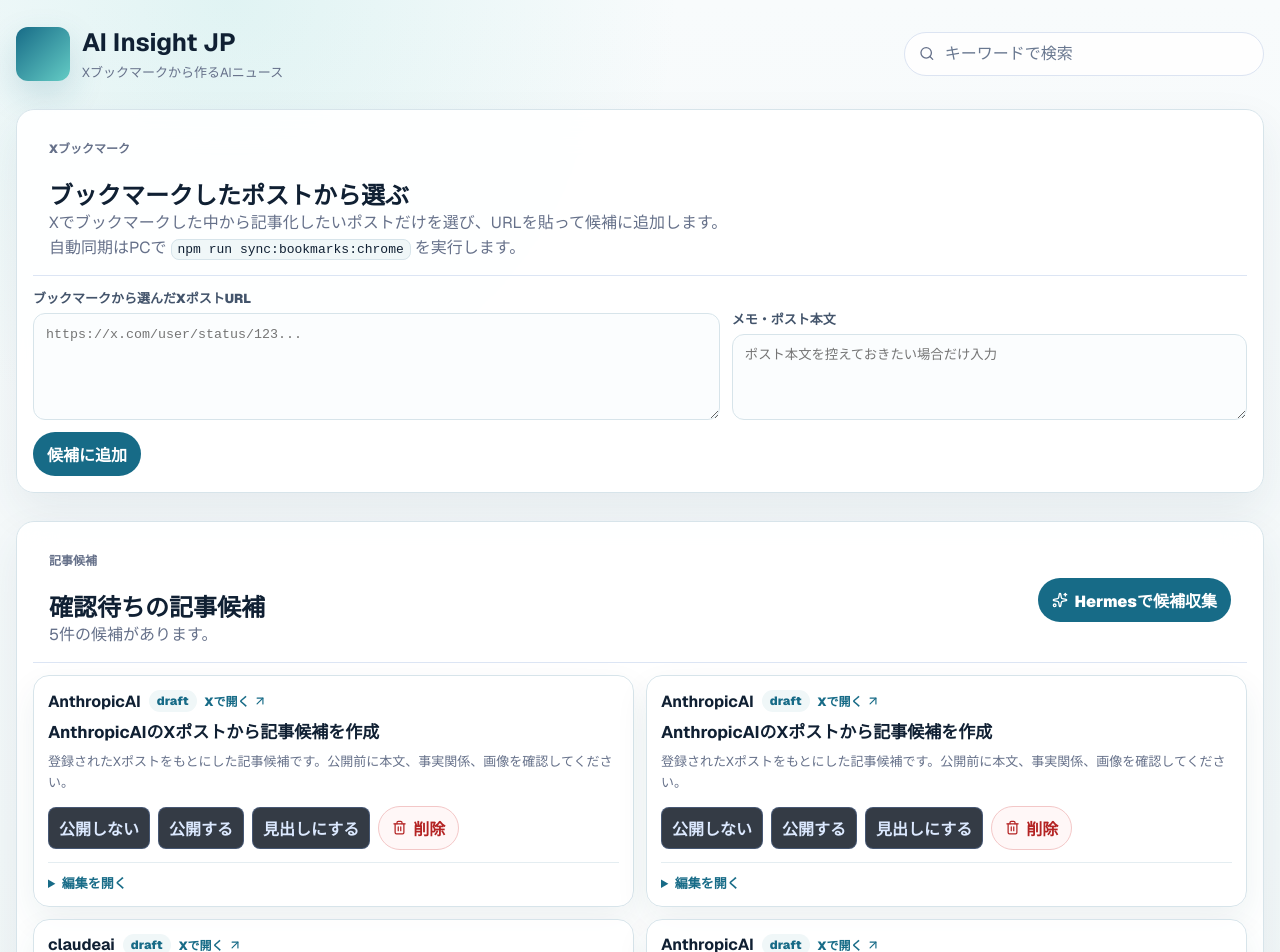
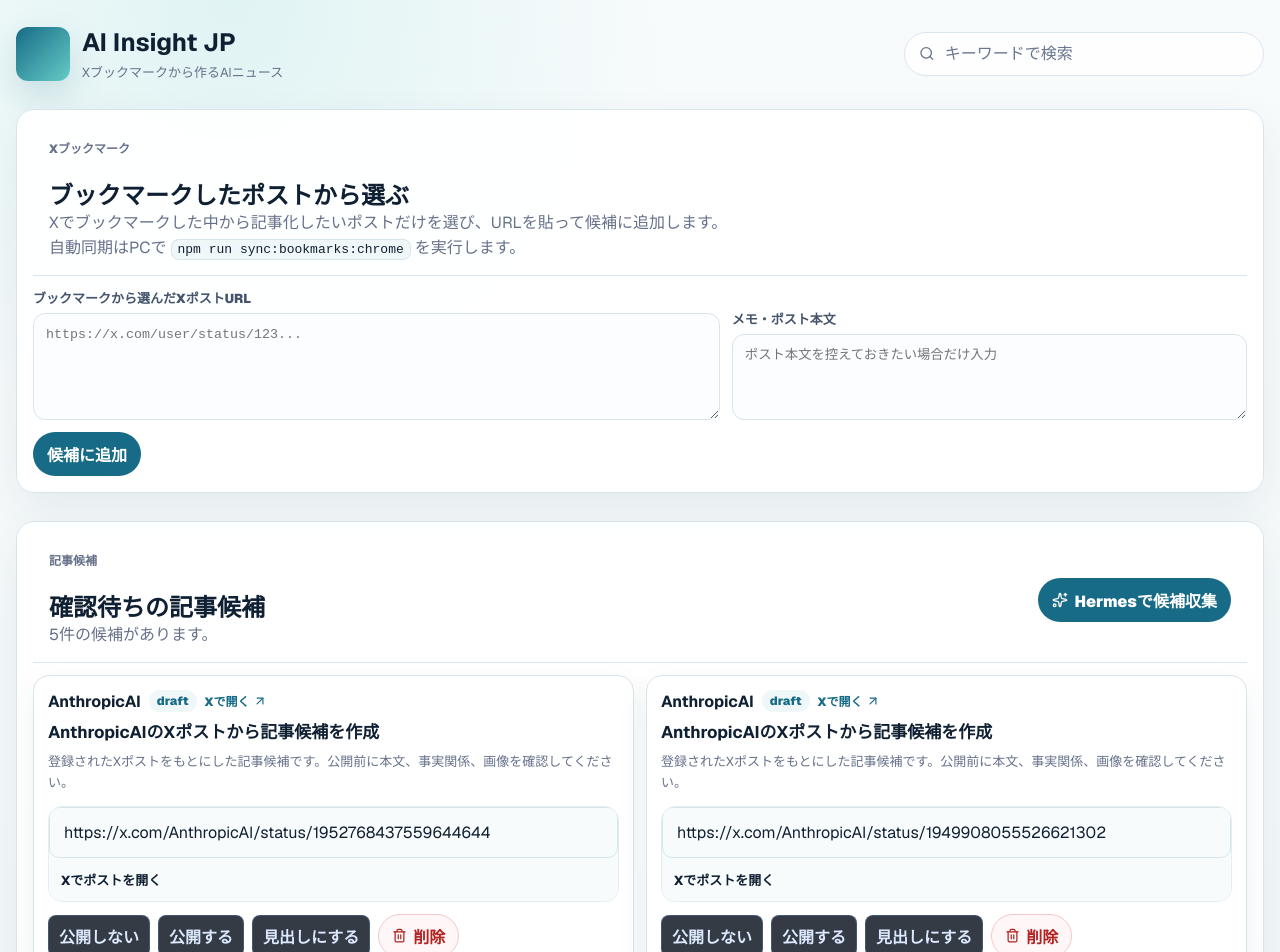
Before and after one commit to shunnidacell/ai-, a Next.js app: page /candidates in a window 1280 px wide. Shown: the top 952 px of the page. Built offline with nearby package versions, Linux system fonts and the light colour scheme; no server answers; the database is empty.

Commit message:
Show embeds in candidates

```diff
--- a/src/app/candidates/page.tsx
+++ b/src/app/candidates/page.tsx
@@ -6,6 +6,7 @@ import { CollectWithHermesButton } from "@/components/collect-with-hermes-button
 import { DeleteCandidateButton } from "@/components/delete-candidate-button";
 import { DeletedItemActions } from "@/components/deleted-item-actions";
 import { SiteHeader } from "@/components/site-header";
+import { XEmbed } from "@/components/x-embed";
 import {
   buildCandidateDraft,
   getCandidateImage,
@@ -125,6 +126,10 @@ function CandidateCompactCard({
         <p>{draft.summary}</p>
       </div>
 
+      <div className="candidateEmbedBox">
+        <XEmbed url={candidate.url} />
+      </div>
+
       <div className="candidateCompactActions">
         <CandidateDecisionButtons
           allowHeadline={
--- a/src/app/globals.css
+++ b/src/app/globals.css
@@ -610,6 +610,30 @@
   line-height: 1.6;
   -webkit-box-orient: vertical;
   -webkit-line-clamp: 2;
+}
+
+.candidateEmbedBox {
+  overflow: hidden;
+  max-height: 360px;
+  border: 1px solid #e4edf1;
+  border-radius: 14px;
+  background: #f8fbfc;
+}
+
+.candidateEmbedBox .xEmbedWrap {
+  margin: 0;
+}
+
+.candidateEmbedBox .twitter-tweet,
+.candidateEmbedBox iframe {
+  margin: 0 auto !important;
+}
+
+.candidateEmbedBox .xEmbedFallback {
+  display: flex;
+  margin: 0;
+  border: 0;
+  padding: 12px;
 }
 
 .candidateCompactActions {
```
